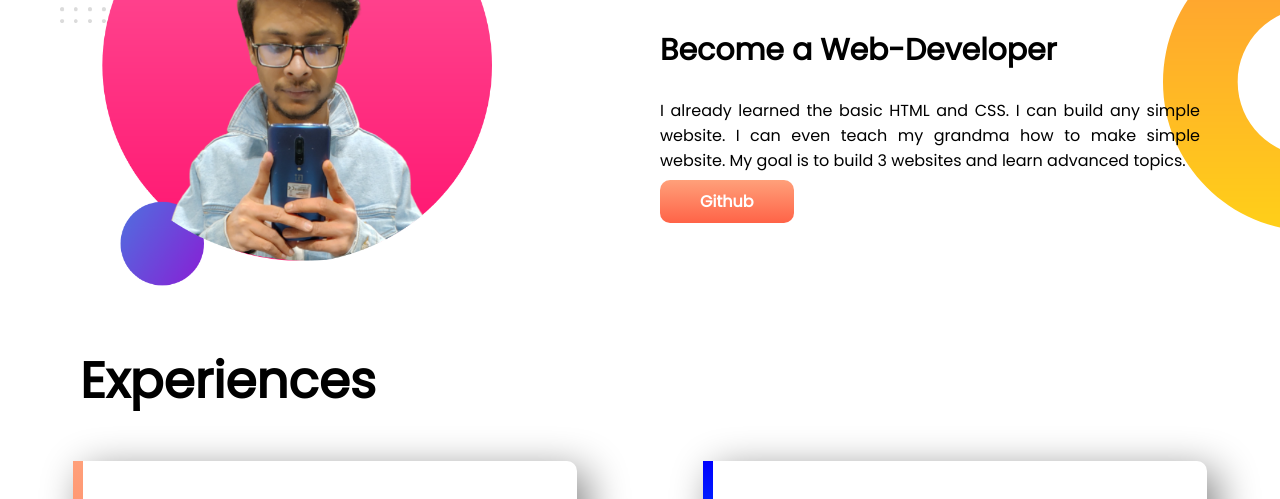
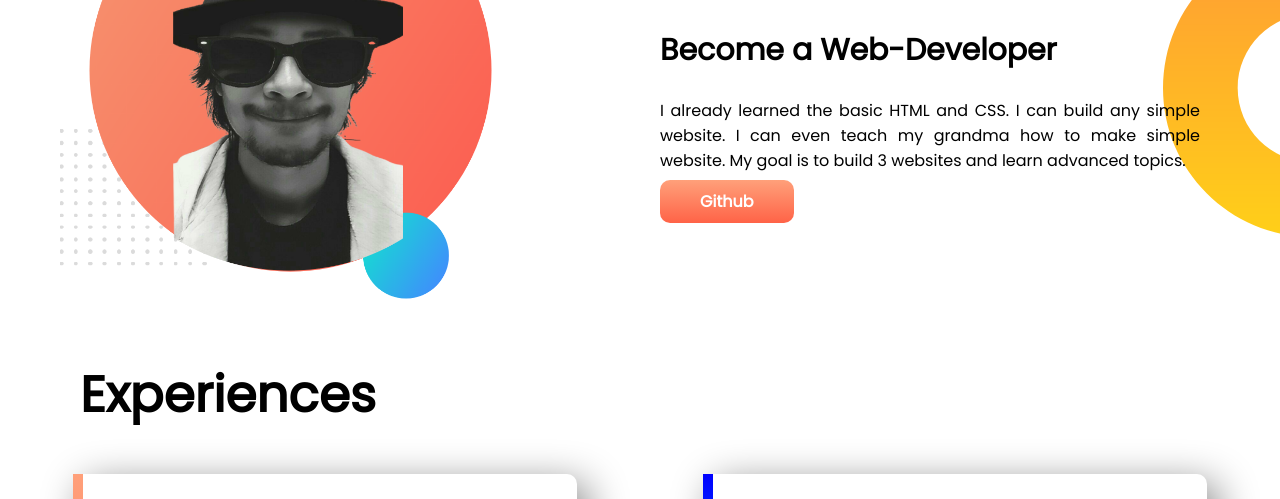
Before and after one commit to onikd08/html-css-portfolio, a plain HTML site: page index.html in a window 1280 px wide. Shown: the part 694-1193 px from the top of the page. Drawn offline with Linux system fonts and the light colour scheme.

Commit message:
Dream big image check

```diff
--- a/index.html
+++ b/index.html
@@ -32,7 +32,7 @@
 
     <section class="dream-big flex-section">
         <div class="half-width">
-            <img src="/images/my-img-2.png" alt="">
+            <img src="/images/my-img-1.png" alt="">
         </div>
         <div class="half-width">
             <h1>Dream Big</h1>
```
